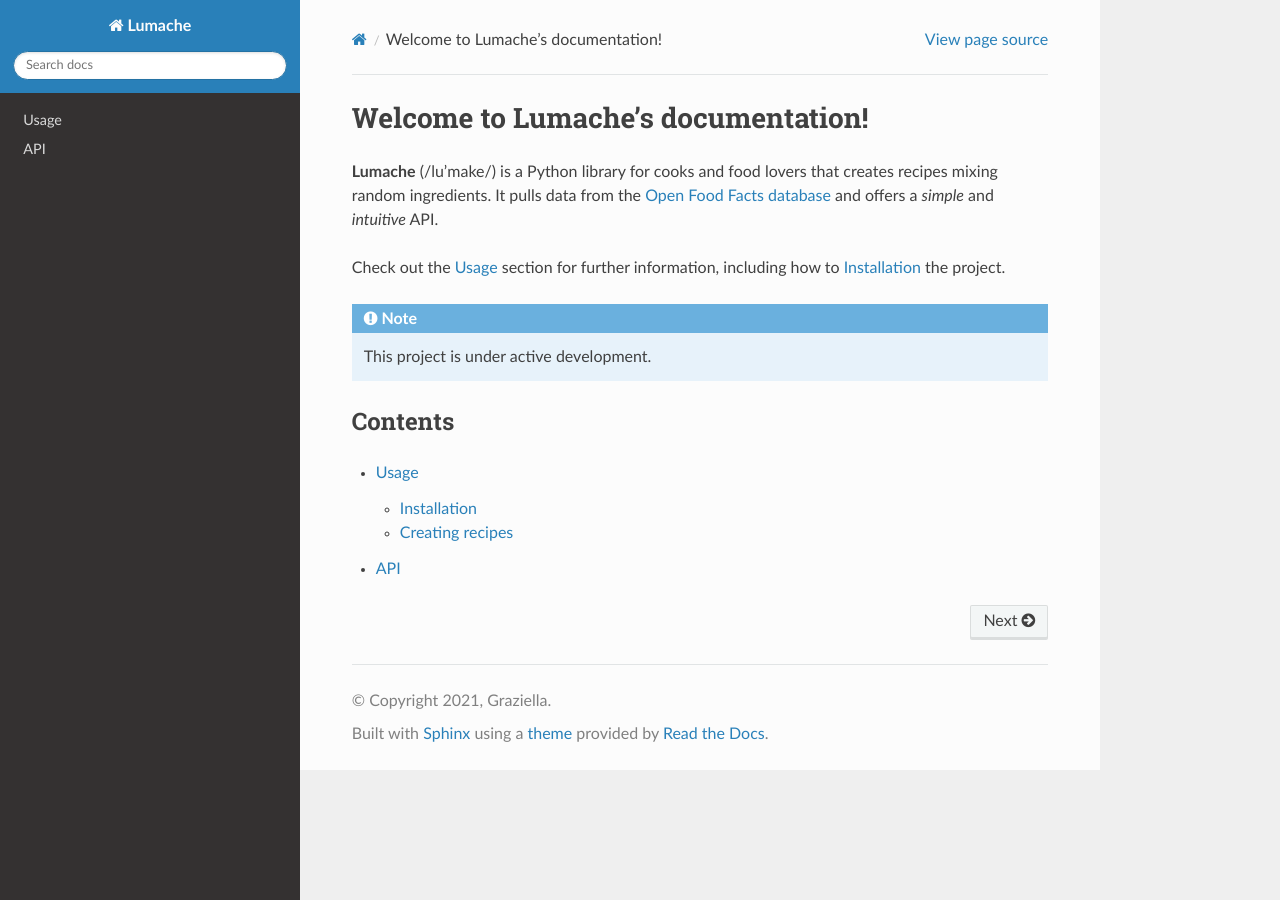
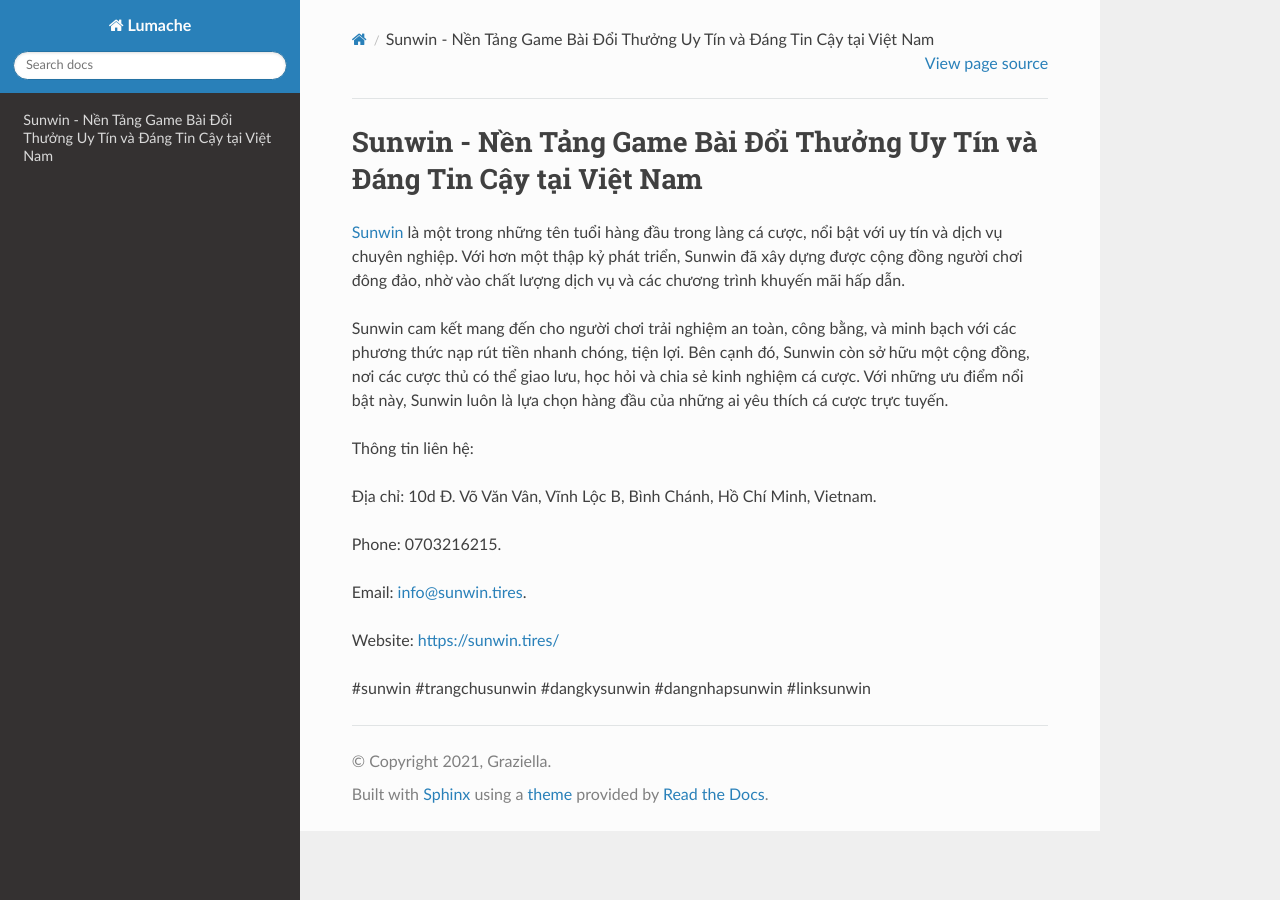
Before and after one commit to p8ebermouc/sunwintires, a Sphinx documentation site: the page built from docs/source/index.rst, in a window 1280 px wide. Built offline with Sphinx 7.4.7 and the Read the Docs theme 3.1.0, drawn with Linux system fonts in a browser that asks for light colours.

Commit message:
Update index.rst

```diff
--- a/docs/source/index.rst
+++ b/docs/source/index.rst
@@ -1,22 +1,18 @@
-Welcome to Lumache's documentation!
+Sunwin - Nền Tảng Game Bài Đổi Thưởng Uy Tín và Đáng Tin Cậy tại Việt Nam
 ===================================
 
-**Lumache** (/lu'make/) is a Python library for cooks and food lovers
-that creates recipes mixing random ingredients.
-It pulls data from the `Open Food Facts database <https://world.openfoodfacts.org/>`_
-and offers a *simple* and *intuitive* API.
+`Sunwin <https://sunwin.tires/>`_ là một trong những tên tuổi hàng đầu trong làng cá cược, nổi bật với uy tín và dịch vụ chuyên nghiệp. Với hơn một thập kỷ phát triển, Sunwin đã xây dựng được cộng đồng người chơi đông đảo, nhờ vào chất lượng dịch vụ và các chương trình khuyến mãi hấp dẫn.
 
-Check out the :doc:`usage` section for further information, including
-how to :ref:`installation` the project.
+Sunwin cam kết mang đến cho người chơi trải nghiệm an toàn, công bằng, và minh bạch với các phương thức nạp rút tiền nhanh chóng, tiện lợi. Bên cạnh đó, Sunwin còn sở hữu một cộng đồng, nơi các cược thủ có thể giao lưu, học hỏi và chia sẻ kinh nghiệm cá cược. Với những ưu điểm nổi bật này, Sunwin luôn là lựa chọn hàng đầu của những ai yêu thích cá cược trực tuyến.
 
-.. note::
+Thông tin liên hệ:
 
-   This project is under active development.
+Địa chỉ: 10d Đ. Võ Văn Vân, Vĩnh Lộc B, Bình Chánh, Hồ Chí Minh, Vietnam.
 
-Contents
---------
+Phone: 0703216215.
 
-.. toctree::
+Email: info@sunwin.tires.
 
-   usage
-   api
+Website: https://sunwin.tires/
+
+#sunwin #trangchusunwin #dangkysunwin #dangnhapsunwin #linksunwin
```
